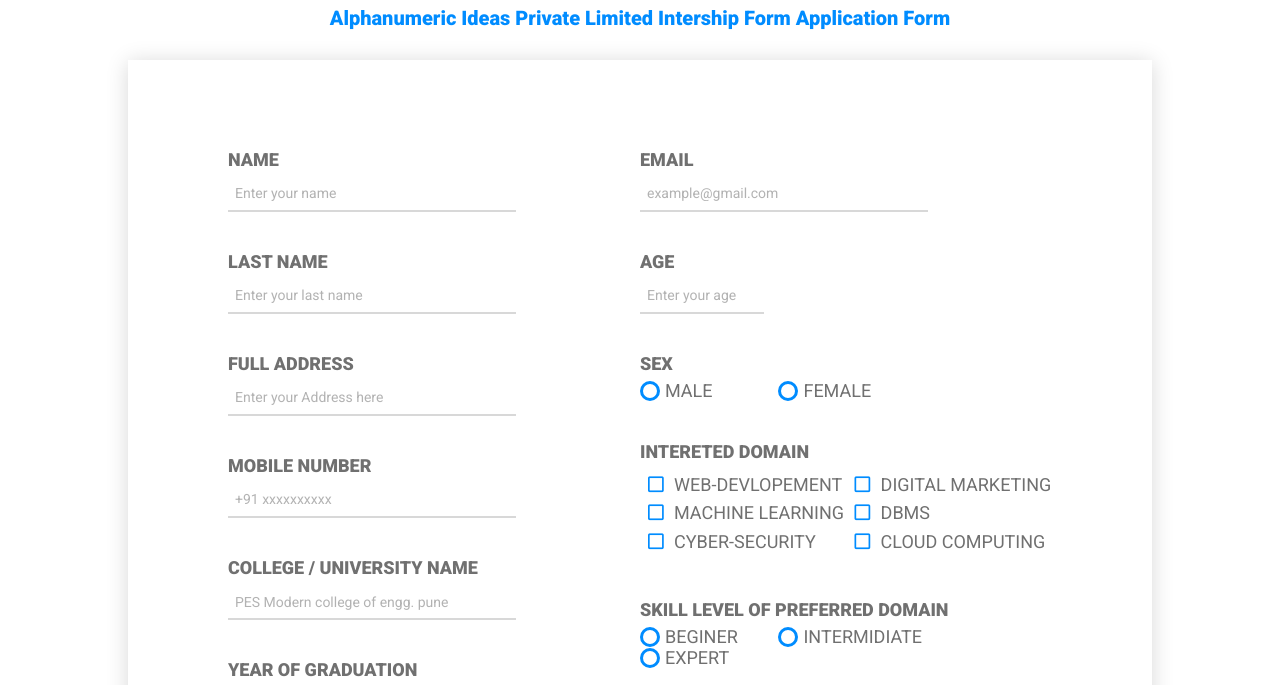
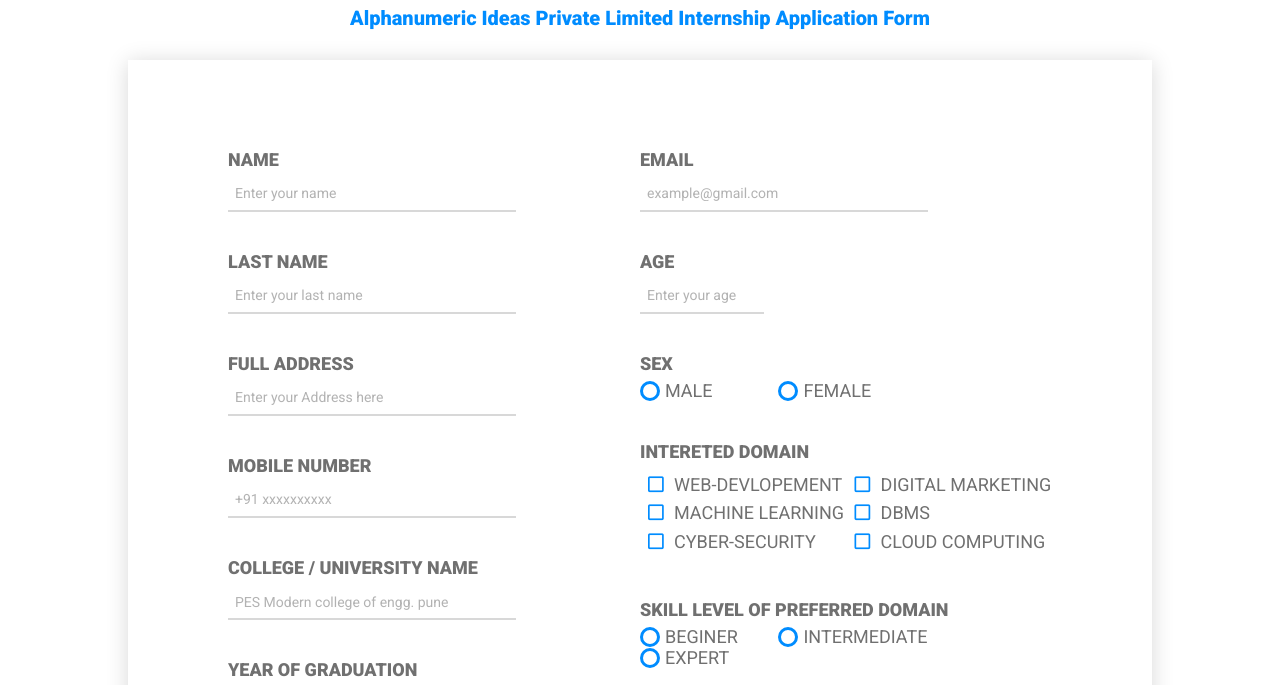
Before and after one commit to Krushnx/Survey-Form, a plain HTML site: page index.html in a window 1280 px wide. Shown: the part 94-779 px from the top of the page. Drawn offline with Linux system fonts and the light colour scheme.

Commit message:
Update index.html

```diff
--- a/index.html
+++ b/index.html
@@ -20,7 +20,7 @@
 
     <header>
         <h1 id="title">Survey Form</h1>
-        <p id="description">Alphanumeric Ideas Private Limited Intership Form Application Form</p>
+        <p id="description">Alphanumeric Ideas Private Limited Internship Application Form</p>
     </header>
 
     <div class="form-outer">
@@ -174,7 +174,7 @@
                         <input type="radio" name="sex" value="Intermidiate" id="Intermidiate">
                         <label for="Intermidiate">
                             <span class="radio-button-span"></span>
-                            Intermidiate
+                            Intermediate
                         </label>
                     </div>
 
```
